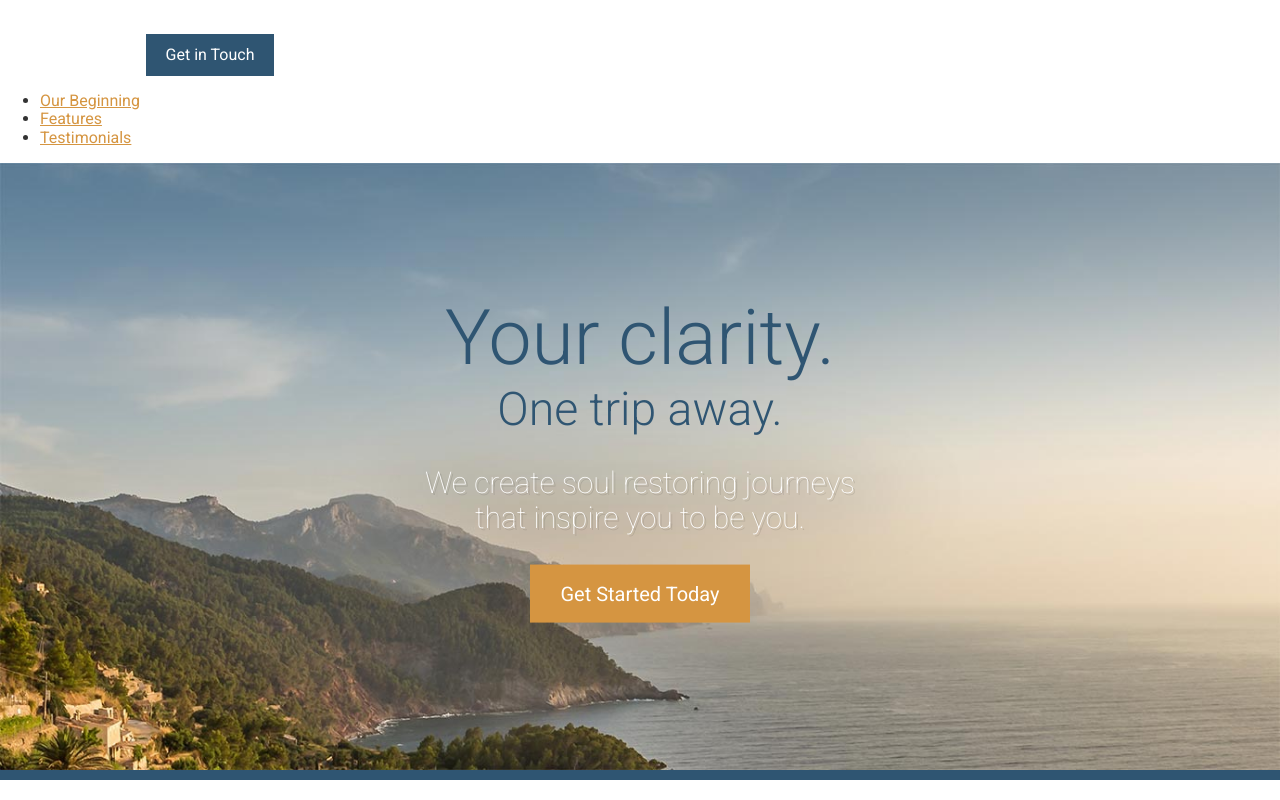
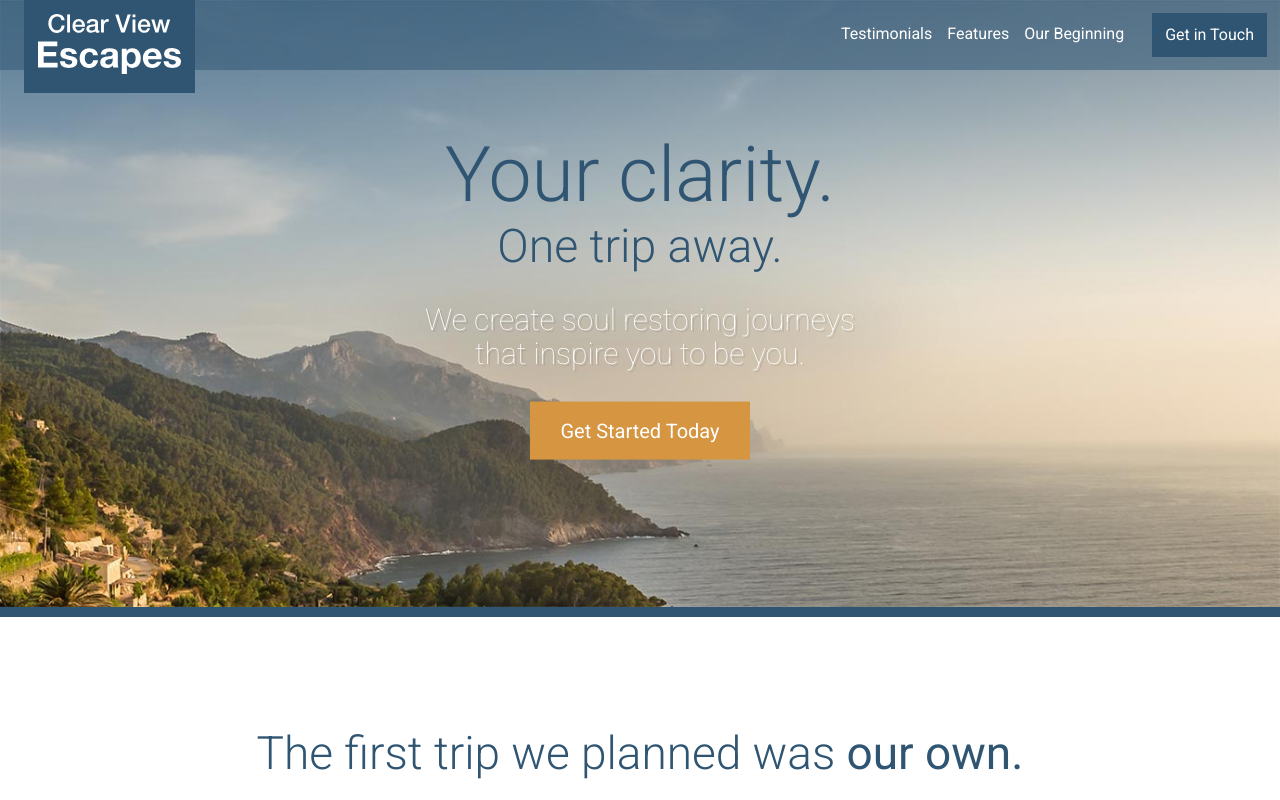
Before and after one commit to m-elattar/travel-site, a website: page app/index.html in a window 1280 px wide. Shown: the top 800 px of the page. Drawn offline with Linux system fonts and the light colour scheme.

Commit message:
header section

```diff
--- a/app/assets/styles/base/_global.css
+++ b/app/assets/styles/base/_global.css
@@ -9,7 +9,7 @@ img {
 
 * {
 	box-sizing: border-box;
-/*	border:3px black solid;
+/*	border:1px black solid;
 */}
 
 a {
--- /dev/null
+++ b/app/assets/styles/modules/_ws-header.css
@@ -0,0 +1,38 @@
+.ws-header{
+	background-color:rgba(47, 85, 114,.5);
+	position: absolute;
+	z-index: 2;
+	width: 100%;
+
+	&__content{
+		float: right;
+		width: 100%;
+	}
+	&__image{
+		position: absolute;
+		background-color: #2f5572;
+		padding:.9rem;
+		top:0;
+		left: 1.5rem;
+	}
+
+	&__btn{
+		float: right;
+		padding: 13px;
+		margin: 13px;
+	}
+
+	li{
+		float: right;
+		padding-right:15px;
+		list-style: none;
+		position: relative;
+		transform: translateY(50%);
+
+		a {
+			text-decoration: none ;
+			color:#fff;
+		}
+		}
+
+}
--- a/app/assets/styles/style.css
+++ b/app/assets/styles/style.css
@@ -12,3 +12,4 @@
 @import "modules/_feature-item";
 @import "modules/_testimonials";
 @import "modules/_ws-footer";
+@import "modules/_ws-header";
--- a/app/index.html
+++ b/app/index.html
@@ -11,8 +11,12 @@
 </head>
 <body>
   <header>
+    <div class="ws-header">
+      <div class="ws-header__image">
         <img src="assets/images/icons/clear-view-escapes.svg">
-    <a href="#" class="btn">Get in Touch</a>
+      </div>
+      <div class="ws-header__content">
+        <a href="#" class="btn ws-header__btn">Get in Touch</a>
         <nav>
           <ul>
             <li><a href="#our-beginning">Our Beginning</a></li>
@@ -20,6 +24,8 @@
             <li><a href="#testimonials">Testimonials</a></li>
           </ul>
         </nav>
+      </div>
+    </div>
   </header>
 
   <div class="large-hero">
--- a/app/temp/styles/style.css
+++ b/app/temp/styles/style.css
@@ -353,7 +353,7 @@ img {
 
 * {
 	box-sizing: border-box;
-/*	border:3px black solid;
+/*	border:1px black solid;
 */}
 
 a {
@@ -900,3 +900,44 @@ a {
 .ws-footer__text{
 		margin-right: 1.5rem;
 	}
+
+.ws-header{
+	background-color:rgba(47, 85, 114,.5);
+	position: absolute;
+	z-index: 2;
+	width: 100%;
+
+}
+
+.ws-header__content{
+		float: right;
+		width: 100%;
+	}
+
+.ws-header__image{
+		position: absolute;
+		background-color: #2f5572;
+		padding:.9rem;
+		top:0;
+		left: 1.5rem;
+	}
+
+.ws-header__btn{
+		float: right;
+		padding: 13px;
+		margin: 13px;
+	}
+
+.ws-header li{
+		float: right;
+		padding-right:15px;
+		list-style: none;
+		position: relative;
+		-webkit-transform: translateY(50%);
+		        transform: translateY(50%);
+		}
+
+.ws-header li a {
+			text-decoration: none ;
+			color:#fff;
+		}
```
Lines whose indentation alone changed are shown as unchanged.
